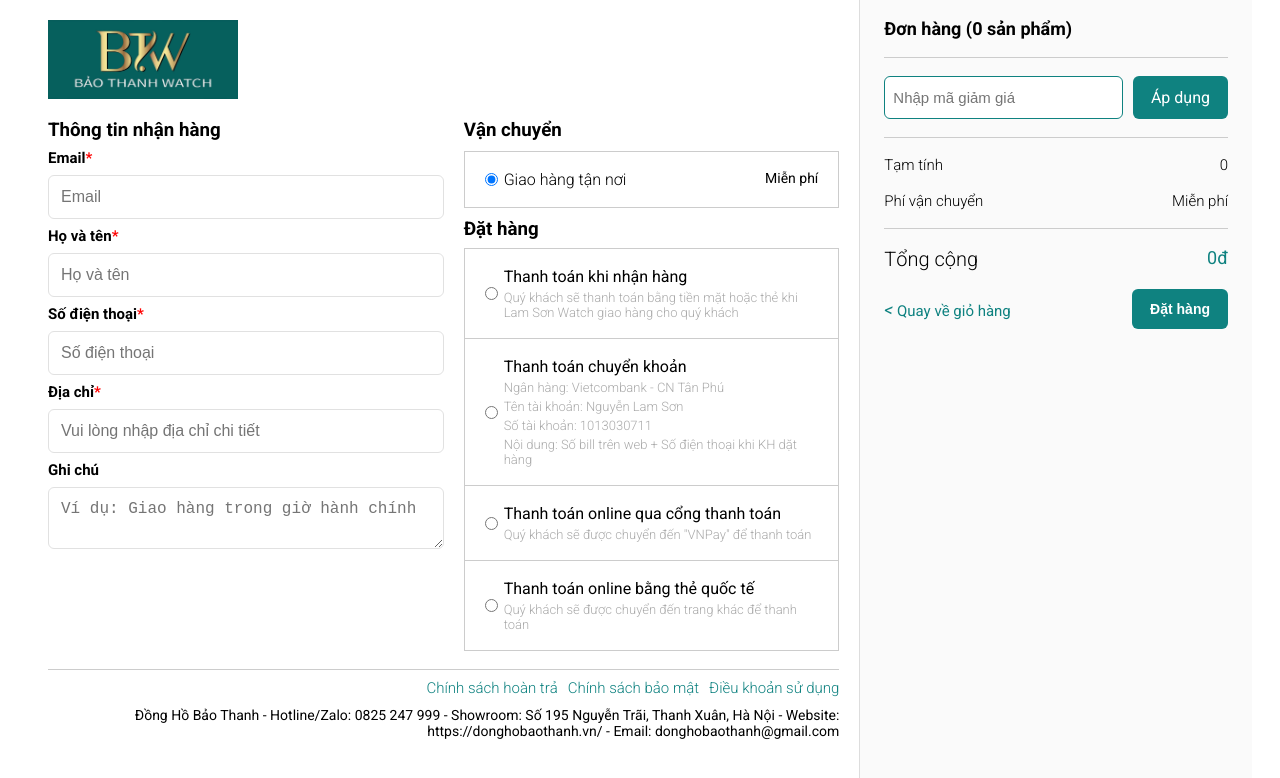
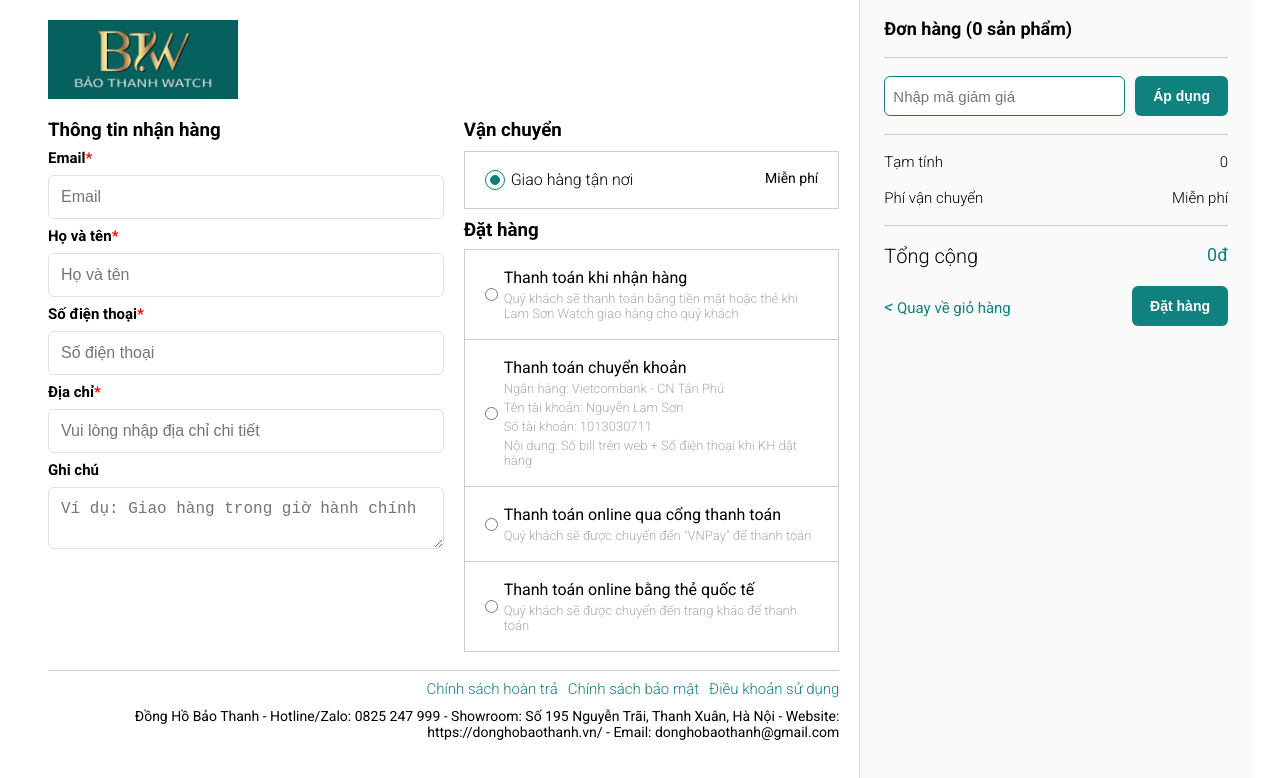
Before and after one commit to nguyensonnl/react-ecommerce, a React (Create React App) app: page /checkout in a window 1280 px wide. Shown: the top 778 px of the page. Built offline with nearby package versions, Linux system fonts and the light colour scheme.

Commit message:
doing checkout component

```diff
--- a/src/pages/clients/Checkout/index.js
+++ b/src/pages/clients/Checkout/index.js
@@ -7,15 +7,36 @@ import logo from "../../../assets/img/logo/checkout_logo.jpg";
 import { useDispatch } from "react-redux";
 import { getTotals } from "../../../redux/cartSlice";
 import { useSelector } from "react-redux";
-import { useEffect } from "react";
+import { useEffect, useState } from "react";
 
 const Checkout = () => {
   const cart = useSelector((state) => state.cart);
   const dispatch = useDispatch();
 
+  const [inputs, setInputs] = useState({
+    email: "",
+    name: "",
+    phone: "",
+    address: "",
+    note: "",
+    methodPayment: "",
+    cart: cart.cartItems,
+  });
+
   useEffect(() => {
     dispatch(getTotals());
   }, [cart]);
+
+  const handleChangeInput = (e) => {
+    setInputs({
+      ...inputs,
+      [e.target.name]: e.target.value,
+    });
+  };
+
+  const handleSubmit = () => {
+    ///console.log(inputs);
+  };
 
   return (
     <div className="checkout">
@@ -38,9 +59,13 @@ const Checkout = () => {
                     Email<span>*</span>
                   </label>
                   <input
+                    name="email"
                     type="email"
                     className="form-control1"
                     placeholder="Email"
+                    onChange={(e) => {
+                      handleChangeInput(e);
+                    }}
                   />
                 </div>
                 <div className="form-group1">
@@ -48,9 +73,13 @@ const Checkout = () => {
                     Họ và tên<span>*</span>
                   </label>
                   <input
+                    name="name"
                     type="text"
                     className="form-control1"
                     placeholder="Họ và tên"
+                    onChange={(e) => {
+                      handleChangeInput(e);
+                    }}
                   />
                 </div>
                 <div className="form-group1">
@@ -58,9 +87,13 @@ const Checkout = () => {
                     Số điện thoại<span>*</span>
                   </label>
                   <input
+                    name="phone"
                     type="text"
                     className="form-control1"
                     placeholder="Số điện thoại"
+                    onChange={(e) => {
+                      handleChangeInput(e);
+                    }}
                   />
                 </div>
                 <div className="form-group1">
@@ -68,16 +101,24 @@ const Checkout = () => {
                     Địa chỉ<span>*</span>
                   </label>
                   <input
+                    name="address"
                     type="text"
                     className="form-control1"
                     placeholder="Vui lòng nhập địa chỉ chi tiết"
+                    onChange={(e) => {
+                      handleChangeInput(e);
+                    }}
                   />
                 </div>
                 <div className="form-group1">
                   <label>Ghi chú</label>
                   <textarea
+                    name="note"
                     className="form-control1"
                     placeholder="Ví dụ: Giao hàng trong giờ hành chính"
+                    onChange={(e) => {
+                      handleChangeInput(e);
+                    }}
                   ></textarea>
                 </div>
               </form>
@@ -87,7 +128,33 @@ const Checkout = () => {
             <div className="content__delivery">
               <h3>Vận chuyển</h3>
               <div className="delivery__body">
-                <input type="radio" checked />
+                <span
+                  style={{
+                    width: "20px",
+                    height: "20px",
+                    border: "1px solid var(--extra-color)",
+                    borderRadius: "99px",
+                    lineHeight: "20px",
+                    textAlign: "center",
+                    position: "relative",
+                  }}
+                >
+                  <span
+                    style={{
+                      border: "1px solid var(--extra-color)",
+                      borderRadius: "99px",
+                      lineHeight: "20px",
+                      textAlign: "center",
+                      background: "var(--extra-color)",
+                      height: "10px",
+                      padding: "4px",
+                      position: "absolute",
+                      top: "4px",
+                      left: "4px",
+                    }}
+                  ></span>
+                </span>
+
                 <label>Giao hàng tận nơi</label>
                 <span>Miễn phí</span>
               </div>
@@ -96,7 +163,17 @@ const Checkout = () => {
               <h3>Đặt hàng</h3>
               <div className="content__payment-body">
                 <div className="content__radio">
-                  <input name="a" type="radio" />
+                  <input
+                    type="radio"
+                    name="methodPayment"
+                    onChange={(e) => {
+                      handleChangeInput(e);
+                    }}
+                    value="Thanh toán khi nhận hàng"
+                    checked={
+                      inputs.methodPayment === "Thanh toán khi nhận hàng"
+                    }
+                  />
                   <div className="radio__des">
                     <label>Thanh toán khi nhận hàng</label>
                     <p>
@@ -106,7 +183,15 @@ const Checkout = () => {
                   </div>
                 </div>
                 <div className="content__radio">
-                  <input name="a" type="radio" />
+                  <input
+                    type="radio"
+                    name="methodPayment"
+                    onChange={(e) => {
+                      handleChangeInput(e);
+                    }}
+                    value="Thanh toán chuyển khoản"
+                    checked={inputs.methodPayment === "Thanh toán chuyển khoản"}
+                  />
                   <div className="radio__des">
                     <label>Thanh toán chuyển khoản</label>
                     <p>Ngân hàng: Vietcombank - CN Tân Phú</p>
@@ -118,14 +203,36 @@ const Checkout = () => {
                   </div>
                 </div>
                 <div className="content__radio">
-                  <input name="a" type="radio" />
+                  <input
+                    type="radio"
+                    name="methodPayment"
+                    onChange={(e) => {
+                      handleChangeInput(e);
+                    }}
+                    value="Thanh toán online qua cổng thanh toán"
+                    checked={
+                      inputs.methodPayment ===
+                      "Thanh toán online qua cổng thanh toán"
+                    }
+                  />
                   <div className="radio__des">
                     <label>Thanh toán online qua cổng thanh toán</label>
                     <p>Quý khách sẽ được chuyển đến "VNPay" để thanh toán</p>
                   </div>
                 </div>
                 <div className="content__radio">
-                  <input name="a" type="radio" />
+                  <input
+                    type="radio"
+                    name="methodPayment"
+                    onChange={(e) => {
+                      handleChangeInput(e);
+                    }}
+                    value="Thanh toán online bằng thẻ quốc tế"
+                    checked={
+                      inputs.methodPayment ===
+                      "Thanh toán online bằng thẻ quốc tế"
+                    }
+                  />
                   <div className="radio__des">
                     <label>Thanh toán online bằng thẻ quốc tế</label>
                     <p>Quý khách sẽ được chuyển đến trang khác để thanh toán</p>
@@ -168,8 +275,8 @@ const Checkout = () => {
         </div>
         {cart.cartItems &&
           cart.cartItems.length > 0 &&
-          cart.cartItems.map((item) => (
-            <div className="order__list-product">
+          cart.cartItems.map((item, index) => (
+            <div className="order__list-product" key={index}>
               <img
                 src={item.image}
                 alt="image"
@@ -201,7 +308,7 @@ const Checkout = () => {
             className="order__input"
             placeholder="Nhập mã giảm giá"
           />
-          <buton className="order__button">Áp dụng</buton>
+          <button className="order__button">Áp dụng</button>
         </div>
         <div className="order__total">
           <div className="order__fee">
@@ -220,7 +327,13 @@ const Checkout = () => {
             <Link to="/cart" className="order__link">
               <i>&lt;</i> Quay về giỏ hàng
             </Link>
-            <button className="order__submit">Đặt hàng</button>
+            <button
+              type="sumbit"
+              className="order__submit"
+              onClick={(e) => handleSubmit(e)}
+            >
+              Đặt hàng
+            </button>
           </div>
         </div>
       </div>
```
